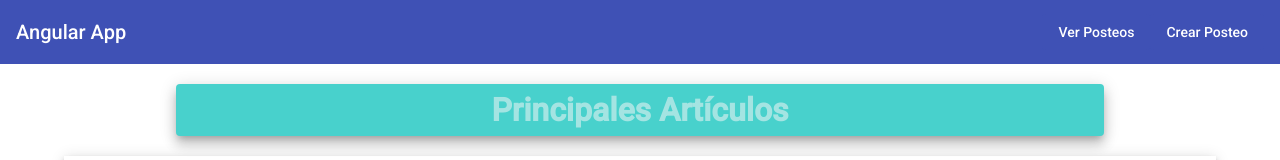
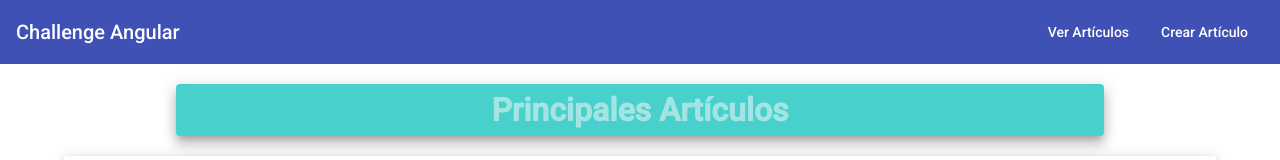
Before and after one commit to gromanoalvarez/Challenge-Frontend, an Angular app: page /dashboard in a window 1280 px wide. Shown: the top 160 px of the page. Built offline with nearby package versions, Linux system fonts and the light colour scheme.

Commit message:
Mejoras en navbar y montaje de grid en creacion de articulos

```diff
--- a/src/app/components/dashboard/create/create.component.css
+++ b/src/app/components/dashboard/create/create.component.css
@@ -0,0 +1,7 @@
+mat-grid-list{
+    width: 90%;
+    margin: auto;
+}
+mat-grid-tile {
+    background-color: mediumturquoise;
+  }
--- a/src/app/components/dashboard/create/create.component.html
+++ b/src/app/components/dashboard/create/create.component.html
@@ -1 +1,14 @@
-<p>create works!</p>
+<br />
+<div class="container">
+    <mat-card class="card mat-elevation-z9"> Crear Artículo</mat-card>
+<br />
+    <form >
+        <mat-grid-list cols="2" rowHeight="3em" gutterSize="0.5em" >
+            <mat-grid-tile  >1</mat-grid-tile>
+            <mat-grid-tile rowspan="4" >2</mat-grid-tile>
+            <mat-grid-tile  >3</mat-grid-tile>
+            <mat-grid-tile  >4</mat-grid-tile>
+            <mat-grid-tile  >5</mat-grid-tile>
+          </mat-grid-list>
+    </form>
+</div>
--- a/src/app/components/dashboard/inicio/inicio.component.css
+++ b/src/app/components/dashboard/inicio/inicio.component.css
@@ -1,14 +1,4 @@
-.card {
-  width: 70%;
-  margin: auto;
-  font-weight: bolder;
-  font-size: xx-large;
-  text-align: center;
-  border: none;
-  padding: 1rem;
-  background-color: mediumturquoise;
-  color: rgba(245, 245, 245, 0.535);
-}
+
 #table {
   width: 90%;
   margin: auto;
--- a/src/app/components/dashboard/inicio/inicio.component.ts
+++ b/src/app/components/dashboard/inicio/inicio.component.ts
@@ -61,4 +61,9 @@ export class InicioComponent implements OnInit {
     this.dataSource = new  MatTableDataSource(this.listPosts);
   }
 
+
+
+
+
+
 }
--- a/src/app/components/dashboard/navbar/navbar.component.html
+++ b/src/app/components/dashboard/navbar/navbar.component.html
@@ -1,8 +1,8 @@
 <div id="navbar">
   <mat-toolbar color="primary">
-    <span>Angular App</span>
+    <span>Challenge Angular</span>
     <span class="example-spacer"></span>
-    <button mat-flat-button color="primary" routerLink="/dashboard/home">Ver Posteos</button>
-    <button mat-flat-button color="primary" routerLink="/dashboard/create-post">Crear Posteo</button>
+    <button mat-flat-button color="primary" routerLink="/dashboard/home">Ver Artículos</button>
+    <button mat-flat-button color="primary" routerLink="/dashboard/create-post">Crear Artículo</button>
   </mat-toolbar>
 </div>
--- a/src/styles.css
+++ b/src/styles.css
@@ -15,3 +15,14 @@ body{
 .subheader{
     color: mediumturquoise;
 }
+.card {
+    width: 70%;
+    margin: auto;
+    font-weight: bolder;
+    font-size: xx-large;
+    text-align: center;
+    border: none;
+    padding: 1rem;
+    background-color: mediumturquoise;
+    color: rgba(245, 245, 245, 0.535);
+  }
```
Also changed, not shown: src/app/components/shared/shared.module.ts (+5 -3 lines).
